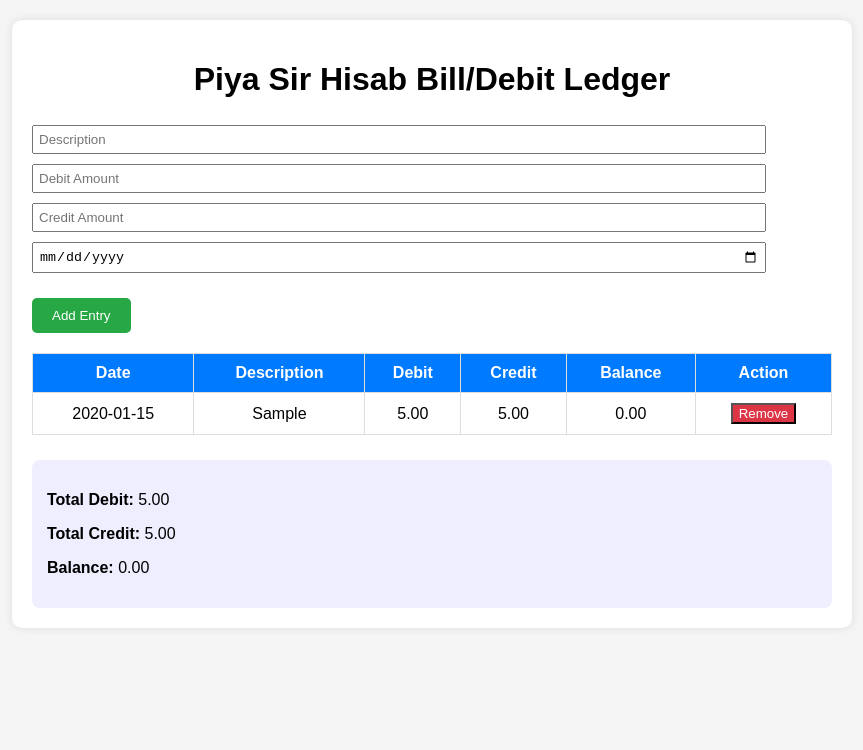
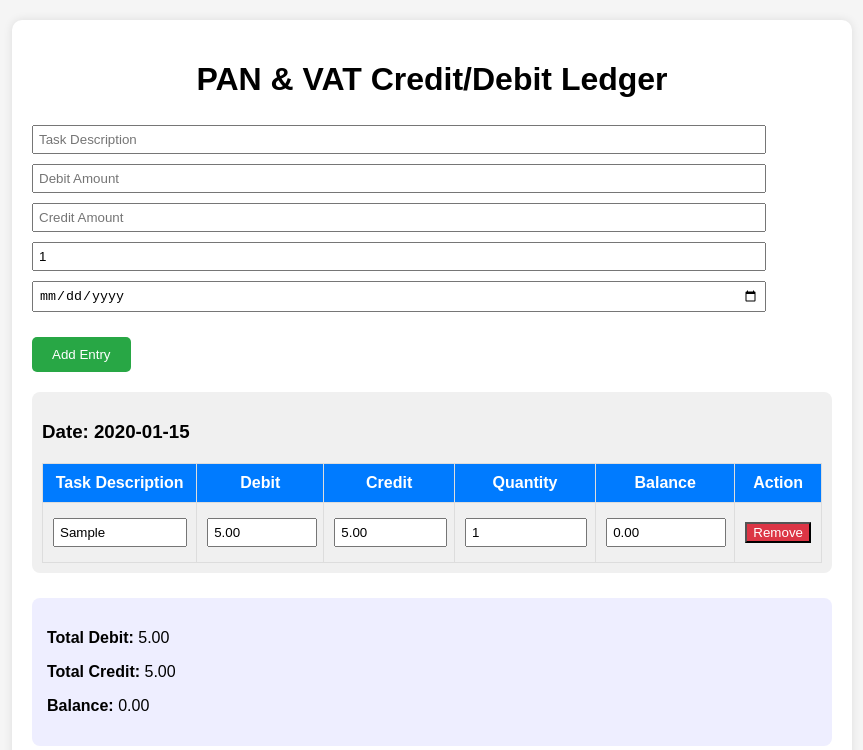
Before and after one commit to sanndigital/mysoftware, a plain HTML site: page index.html in a window 1280 px wide. Both pictures are taken after typing "Sample", "5", "5", "2020-01-15" into the empty fields and a click on the button "Add Entry". Shown: the whole page, without its empty margins (208-1071 px from the left). Drawn offline with Linux system fonts and the light colour scheme.

Commit message:
Update index.html

```diff
--- a/index.html
+++ b/index.html
@@ -3,7 +3,7 @@
 <head>
   <meta charset="UTF-8" />
   <meta name="viewport" content="width=device-width, initial-scale=1.0" />
-  <title>Piya Sir Hisab Bill Credit/Debit Ledger</title>
+  <title>PAN & VAT Bill Credit/Debit Ledger</title>
   <style>
     body {
       font-family: Arial, sans-serif;
@@ -58,6 +58,10 @@
       background-color: #dc3545;
       color: white;
     }
+    .btn-edit {
+      background-color: #007bff;
+      color: white;
+    }
     #totals {
       margin-top: 25px;
       font-size: 16px;
@@ -65,32 +69,30 @@
       padding: 15px;
       border-radius: 8px;
     }
+    .date-group {
+      margin-top: 20px;
+      padding: 10px;
+      background-color: #f0f0f0;
+      border-radius: 8px;
+    }
+    .date-group h3 {
+      margin-bottom: 10px;
+    }
   </style>
 </head>
 <body>
   <div class="container">
-    <h1>Piya Sir Hisab Bill/Debit Ledger</h1>
+    <h1>PAN & VAT Credit/Debit Ledger</h1>
     <form id="ledgerForm">
-      <input type="text" id="transactionDescription" placeholder="Description" required />
+      <input type="text" id="taskDescription" placeholder="Task Description" required />
       <input type="number" id="debit" placeholder="Debit Amount" min="0" step="0.01" />
       <input type="number" id="credit" placeholder="Credit Amount" min="0" step="0.01" />
+      <input type="number" id="quantity" placeholder="Quantity" min="1" value="1" />
       <input type="date" id="transactionDate" required />
       <button type="submit" class="btn">Add Entry</button>
     </form>
 
-    <table id="ledgerTable">
-      <thead>
-        <tr>
-          <th>Date</th>
-          <th>Description</th>
-          <th>Debit</th>
-          <th>Credit</th>
-          <th>Balance</th>
-          <th>Action</th>
-        </tr>
-      </thead>
-      <tbody id="ledgerBody"></tbody>
-    </table>
+    <div id="ledgerContainer"></div>
 
     <div id="totals">
       <p><strong>Total Debit:</strong> <span id="totalDebit">0</span></p>
@@ -103,60 +105,149 @@
     let totalDebit = 0;
     let totalCredit = 0;
     let balance = 0;
-
     const ledgerForm = document.getElementById('ledgerForm');
-    const ledgerTable = document.getElementById('ledgerTable');
-    const ledgerBody = document.getElementById('ledgerBody');
+    const ledgerContainer = document.getElementById('ledgerContainer');
     const totalDebitEl = document.getElementById('totalDebit');
     const totalCreditEl = document.getElementById('totalCredit');
     const balanceEl = document.getElementById('balance');
+    const entriesByDate = {};
 
     ledgerForm.addEventListener('submit', (event) => {
       event.preventDefault();
 
-      const description = document.getElementById('transactionDescription').value;
+      const taskDescription = document.getElementById('taskDescription').value;
       const debit = parseFloat(document.getElementById('debit').value) || 0;
       const credit = parseFloat(document.getElementById('credit').value) || 0;
+      const quantity = parseInt(document.getElementById('quantity').value) || 1;
       const date = document.getElementById('transactionDate').value;
 
-      const newBalance = balance + debit - credit;
+      const totalDebitForEntry = debit * quantity;
+      const totalCreditForEntry = credit * quantity;
 
-      const newRow = document.createElement('tr');
-      newRow.innerHTML = `
-        <td>${date}</td>
-        <td>${description}</td>
-        <td>${debit.toFixed(2)}</td>
-        <td>${credit.toFixed(2)}</td>
-        <td>${newBalance.toFixed(2)}</td>
-        <td><button class="btn-remove" onclick="removeEntry(this)">Remove</button></td>
-      `;
-      ledgerBody.appendChild(newRow);
+      // Calculate new balance
+      const newBalance = balance + totalDebitForEntry - totalCreditForEntry;
 
-      totalDebit += debit;
-      totalCredit += credit;
+      // Group entries by date
+      if (!entriesByDate[date]) {
+        entriesByDate[date] = [];
+      }
+
+      entriesByDate[date].push({
+        taskDescription,
+        debit: totalDebitForEntry,
+        credit: totalCreditForEntry,
+        quantity,
+        balance: newBalance,
+        date
+      });
+
+      // Update the running totals
+      totalDebit += totalDebitForEntry;
+      totalCredit += totalCreditForEntry;
       balance = newBalance;
 
+      updateLedgerDisplay();
+
+      // Reset the form fields
+      ledgerForm.reset();
+    });
+
+    function updateLedgerDisplay() {
+      ledgerContainer.innerHTML = '';
+
+      // Loop through the entries by date and create the grouped sections
+      for (const date in entriesByDate) {
+        const dateGroup = document.createElement('div');
+        dateGroup.classList.add('date-group');
+
+        const dateHeader = document.createElement('h3');
+        dateHeader.textContent = `Date: ${date}`;
+        dateGroup.appendChild(dateHeader);
+
+        const table = document.createElement('table');
+        const tableHeader = document.createElement('thead');
+        tableHeader.innerHTML = `
+          <tr>
+            <th>Task Description</th>
+            <th>Debit</th>
+            <th>Credit</th>
+            <th>Quantity</th>
+            <th>Balance</th>
+            <th>Action</th>
+          </tr>
+        `;
+        table.appendChild(tableHeader);
+
+        const tableBody = document.createElement('tbody');
+        entriesByDate[date].forEach((entry, index) => {
+          const row = document.createElement('tr');
+          row.innerHTML = `
+            <td><input type="text" value="${entry.taskDescription}" class="taskDescription" onchange="editEntry(${index}, '${date}', 'taskDescription', this.value)" /></td>
+            <td><input type="number" value="${entry.debit.toFixed(2)}" class="debit" onchange="editEntry(${index}, '${date}', 'debit', parseFloat(this.value))" /></td>
+            <td><input type="number" value="${entry.credit.toFixed(2)}" class="credit" onchange="editEntry(${index}, '${date}', 'credit', parseFloat(this.value))" /></td>
+            <td><input type="number" value="${entry.quantity}" class="quantity" onchange="editEntry(${index}, '${date}', 'quantity', parseInt(this.value))" /></td>
+            <td><input type="number" value="${entry.balance.toFixed(2)}" class="balance" readonly /></td>
+            <td><button class="btn-remove" onclick="removeEntry('${date}', ${index})">Remove</button></td>
+          `;
+          tableBody.appendChild(row);
+        });
+        table.appendChild(tableBody);
+
+        dateGroup.appendChild(table);
+        ledgerContainer.appendChild(dateGroup);
+      }
+
+      // Update the totals
       totalDebitEl.textContent = totalDebit.toFixed(2);
       totalCreditEl.textContent = totalCredit.toFixed(2);
       balanceEl.textContent = balance.toFixed(2);
+    }
 
-      ledgerForm.reset();
-    });
+    function removeEntry(date, index) {
+      const entry = entriesByDate[date][index];
+      const debit = entry.debit;
+      const credit = entry.credit;
 
-    function removeEntry(button) {
-      const row = button.parentElement.parentElement;
-      const debit = parseFloat(row.children[2].textContent);
-      const credit = parseFloat(row.children[3].textContent);
+      // Remove the entry from the date's group
+      entriesByDate[date].splice(index, 1);
 
+      // Update the totals and balance
       totalDebit -= debit;
       totalCredit -= credit;
       balance -= debit - credit;
 
-      row.remove();
+      // If no entries are left for the date, remove the entire date group
+      if (entriesByDate[date].length === 0) {
+        delete entriesByDate[date];
+      }
 
-      totalDebitEl.textContent = totalDebit.toFixed(2);
-      totalCreditEl.textContent = totalCredit.toFixed(2);
-      balanceEl.textContent = balance.toFixed(2);
+      updateLedgerDisplay();
+    }
+
+    function editEntry(index, date, field, newValue) {
+      const entry = entriesByDate[date][index];
+      entry[field] = newValue;
+
+      // Recalculate the debit, credit, and balance after editing
+      const totalDebitForEntry = entry.debit * entry.quantity;
+      const totalCreditForEntry = entry.credit * entry.quantity;
+      entry.balance = totalDebitForEntry - totalCreditForEntry;
+
+      // Recalculate the running totals
+      totalDebit = 0;
+      totalCredit = 0;
+      balance = 0;
+
+      // Update the entries and totals
+      for (const dateKey in entriesByDate) {
+        entriesByDate[dateKey].forEach(entry => {
+          totalDebit += entry.debit;
+          totalCredit += entry.credit;
+          balance += entry.balance;
+        });
+      }
+
+      updateLedgerDisplay();
     }
   </script>
 </body>
```
